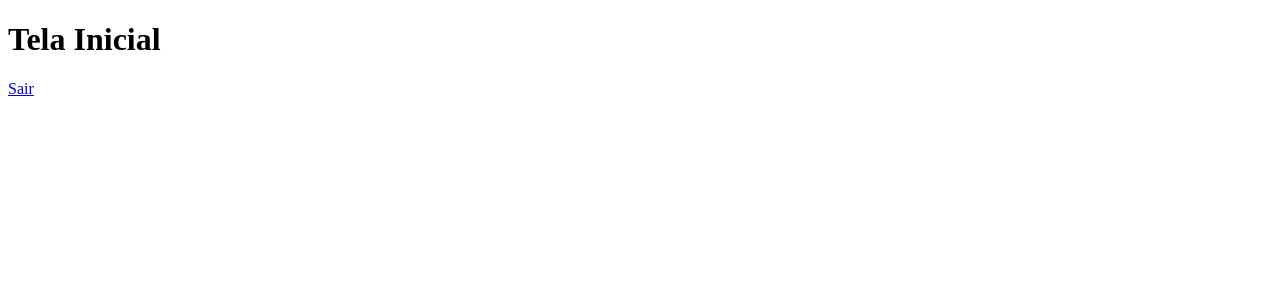
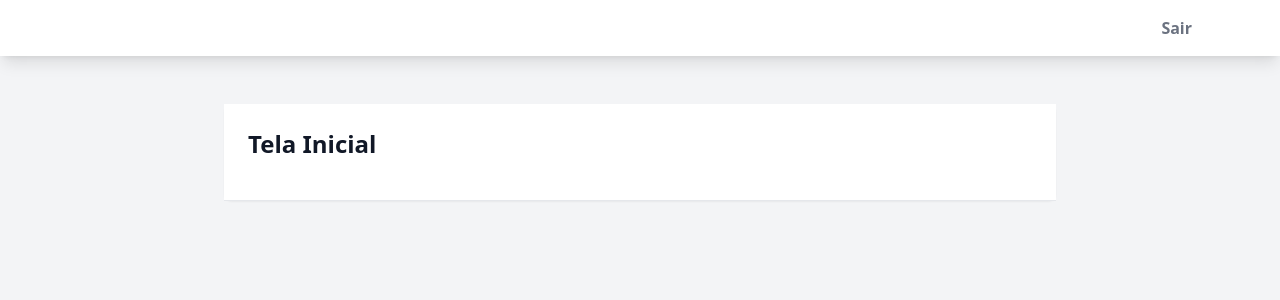
Before and after one commit to LeonardoVanni21/Controle-Acesso, a Flask app: page /dashboard in a window 1280 px wide. Shown: the top 300 px of the page. Run offline with Flask 3, Linux system fonts and the light colour scheme; the visitor is signed in with stand-in values (Sample User, id 1); data that the repository does not hold is empty; some libraries are stand-ins or nearby versions.

Commit message:
Ajustes css

```diff
--- a/app.py
+++ b/app.py
@@ -60,6 +60,14 @@ def logout():
     session.pop('user_id', None)
     return redirect(url_for('login'))
 
+@app.route('/tela_admin')
+def tela_admin():
+    return render_template('tela_admin.html')
+
+@app.route('/tela_comum')
+def tela_comum():
+    return render_template('tela_comum.html')
+
 
 if __name__ == '__main__':
     app.run(debug=True)
--- a/templates/dashboard.html
+++ b/templates/dashboard.html
@@ -3,15 +3,39 @@
 <head>
     <meta charset="UTF-8">
     <title>Tela Inicial</title>
+    <meta name="viewport" content="width=device-width, initial-scale=1.0">
+    <script src="https://cdn.tailwindcss.com"></script>
 </head>
-<body>
-    <h1>Tela Inicial</h1>
-    {% if 'teste_tela_comum' in permissions %}
-        <a href="#">Link que aparece para todos</a><br>
-    {% endif %}
-    {% if 'teste_link_admin' in permissions %}
-        <a href="#">Link apenas admin</a><br>
-    {% endif %}
-    <a href="{{ url_for('logout') }}">Sair</a>
+<body class="bg-gray-100">
+<nav class="bg-white shadow-lg">
+    <div class="max-w-6xl mx-auto px-4">
+        <div class="flex justify-between">
+            <div class="flex space-x-7">
+            </div>
+            <!-- Primary Navbar items -->
+            <div class="hidden md:flex items-center space-x-3 ">
+                <a href="{{ url_for('logout') }}"
+                   class="py-4 px-2 text-gray-500 font-semibold hover:text-blue-500 transition duration-300">Sair</a>
+            </div>
+        </div>
+    </div>
+</nav>
+<div class="py-12">
+    <div class="max-w-4xl mx-auto sm:px-6 lg:px-8">
+        <div class="bg-white shadow-sm sm:rounded-lg">
+            <div class="p-6 bg-white border-b border-gray-200">
+                <h1 class="text-2xl font-semibold text-gray-900">Tela Inicial</h1>
+                <div class="mt-4">
+                    {% if 'teste_link_admin' in permissions %}
+                    <a href="/tela_admin" class="block mt-2 text-md text-blue-500 hover:text-blue-700">Link apenas admin</a>
+                    {% endif %}
+                    {% if 'teste_tela_comum' in permissions %}
+                    <a href="/tela_comum" class="block mt-2 text-md text-blue-500 hover:text-blue-700">Link que aparece para todos</a>
+                    {% endif %}
+                </div>
+            </div>
+        </div>
+    </div>
+</div>
 </body>
 </html>
```
Also changed, not shown: templates/login.html (+13 -10 lines), templates/tela_admin.html (added, +10 -0 lines), templates/tela_comum.html (added, +10 -0 lines).
